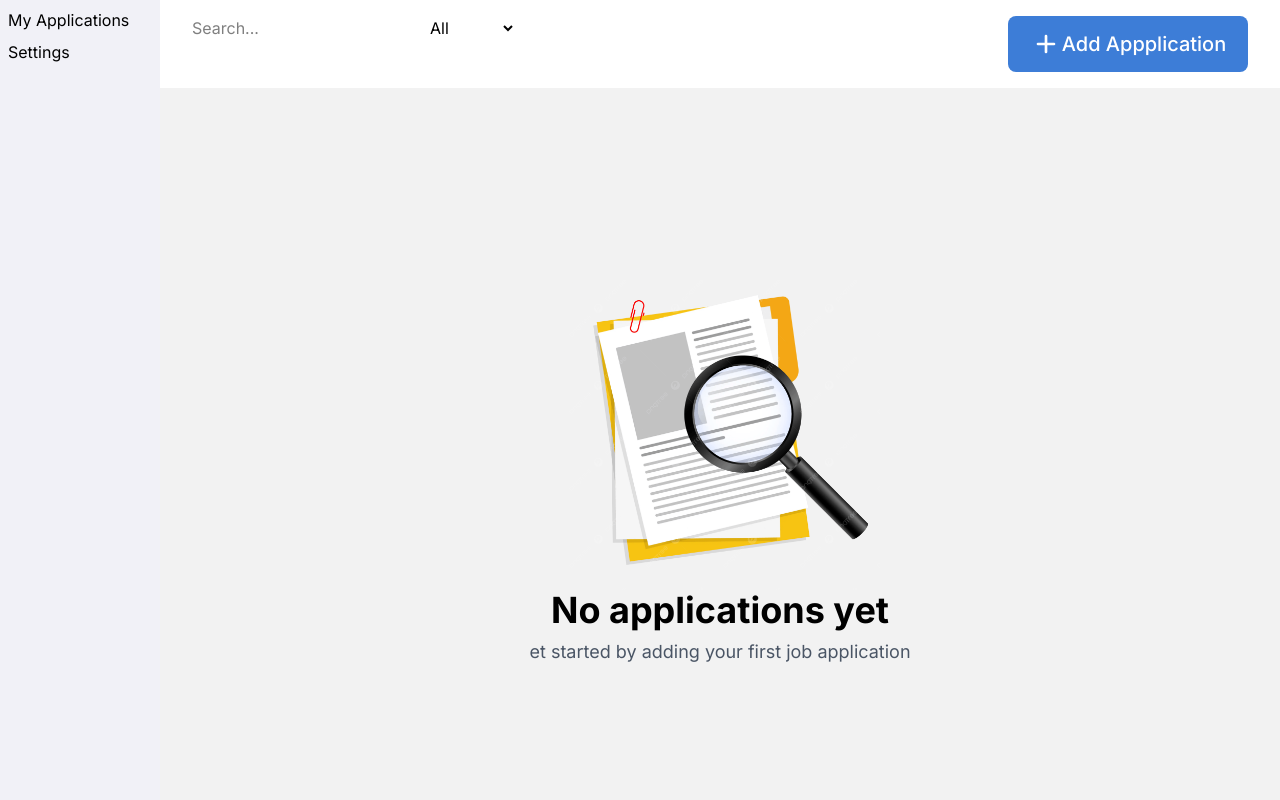
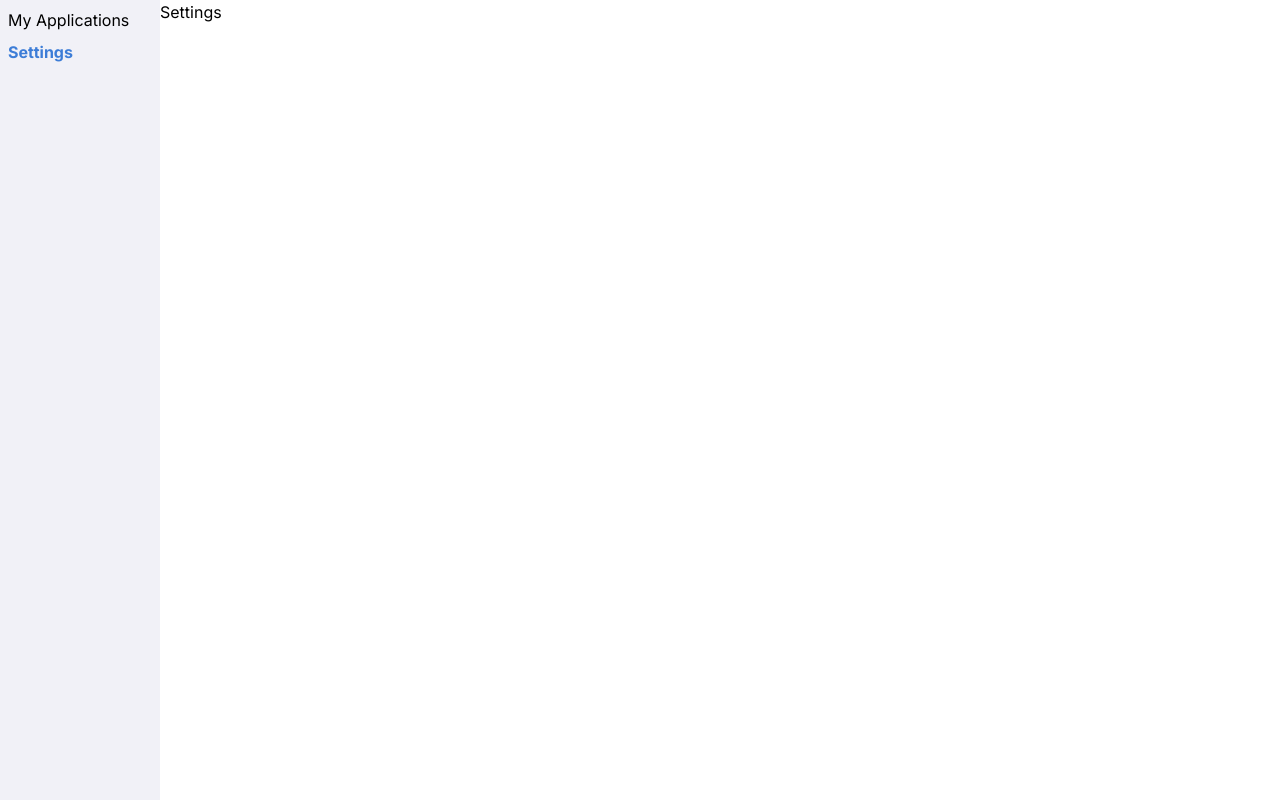
Before and after one commit to Dev-EthanR/Job-Tracker, a React (Vite) app: page /settings in a window 1280 px wide. Built offline with nearby package versions, Linux system fonts and the light colour scheme.

Commit message:
build layout multi page

```diff
--- a/package.json
+++ b/package.json
@@ -18,6 +18,7 @@
     "react": "^19.2.0",
     "react-dom": "^19.2.0",
     "react-hook-form": "^7.71.1",
+    "react-router-dom": "^7.12.0",
     "tailwindcss": "^4.1.18",
     "uuid": "^13.0.0",
     "zod": "^4.3.5"
--- a/src/App.tsx
+++ b/src/App.tsx
@@ -1,4 +1,3 @@
-import { DndContext, type DragEndEvent } from "@dnd-kit/core";
 import {
   createContext,
   useEffect,
@@ -6,12 +5,14 @@ import {
   type Dispatch,
   type SetStateAction,
 } from "react";
-import Columns from "./components/features/Columns";
-import Header from "./components/features/Header";
+import { BrowserRouter, Route, Routes } from "react-router-dom";
 import NavBar from "./components/features/NavBar";
-import NotFound from "./components/features/NotFound";
-import type ColumnDetails from "./Entities/ColumnDetails";
 import type Data from "./Entities/Data";
+import Applications from "./pages/Applications";
+import Layout from "./pages/Layout";
+import Settings from "./pages/Settings";
+import Page404 from "./pages/Page404";
+
 interface DataType {
   data: Data[];
   setData: Dispatch<SetStateAction<Data[]>>;
@@ -24,62 +25,23 @@ function App() {
     const storedData: string | null = localStorage.getItem("jobData");
     return storedData ? JSON.parse(storedData) : [];
   });
-  const [selectedValue, setSelectedValue] = useState<string>("all");
 
   useEffect(() => {
     localStorage.setItem("jobData", JSON.stringify(data));
   }, [data]);
 
-  const columns: ColumnDetails[] = [
-    { id: "applied", title: "Applied", color: "bg-applied" },
-    { id: "interview", title: "Interview", color: "bg-interview" },
-    { id: "offer", title: "Offer", color: "bg-offer" },
-    { id: "rejected", title: "Rejected", color: "bg-rejected" },
-  ];
-
-  function handleDragEnd(event: DragEndEvent) {
-    const { active, over } = event;
-
-    if (!over) return;
-
-    const cardId = active.id as string;
-    const columnTitle = over.id as string;
-
-    setData((prev) =>
-      prev.map((card) =>
-        card.id === cardId ? { ...card, label: columnTitle } : card,
-      ),
-    );
-  }
-
   return (
-    <DataCtx.Provider value={{ data, setData }}>
-      <div className="font-inter min-h-dvh w-full flex flex-col md:flex-row">
-        <NavBar title="My Applications " />
-        <main className="flex flex-col flex-1 ">
-          <Header value={selectedValue} setValue={setSelectedValue} />
-          <section className="flex-1 bg-primary pt-12 flex justify-center md:block">
-            {data.length <= 0 ? (
-              <NotFound
-                heading="No applications yet"
-                subtext="et started by adding your first job application"
-                type="main"
-              />
-            ) : (
-              <DndContext onDragEnd={handleDragEnd}>
-                <div className="grid grid-cols-1 md:grid-cols-2 lg:grid-cols-4 gap-x-4 px-4 gap-y-4 pb-25 md:pb-0 ">
-                  {columns.map((column) =>
-                    selectedValue === column.id || selectedValue === "all" ? (
-                      <Columns key={column.id} column={column} data={data} />
-                    ) : null,
-                  )}
-                </div>
-              </DndContext>
-            )}
-          </section>
-        </main>
-      </div>
-    </DataCtx.Provider>
+    <BrowserRouter>
+      <DataCtx.Provider value={{ data, setData }}>
+        <Routes>
+          <Route path="/" element={<Layout />}>
+            <Route index element={<Applications />} />
+            <Route path="settings" element={<Settings />} />
+            <Route path="*" element={<Page404 />} />
+          </Route>
+        </Routes>
+      </DataCtx.Provider>
+    </BrowserRouter>
   );
 }
 
--- a/src/components/features/NavBar.tsx
+++ b/src/components/features/NavBar.tsx
@@ -1,3 +1,4 @@
+import { NavLink } from "react-router-dom";
 import menuClose from "../../assets/icons/menu-close.svg";
 import menuOpen from "../../assets/icons/menu-open.svg";
 import { useState, type JSX } from "react";
@@ -12,8 +13,12 @@ const NavBar = ({ title }: Props) => {
   const navigations = (): JSX.Element => {
     return (
       <nav className={`flex gap-2 flex-col`}>
-        <a href="#">My Applications</a>
-        <a href="#">Settings</a>
+        <NavLink to="." end>
+          My Applications
+        </NavLink>
+        <NavLink to="settings" end>
+          Settings
+        </NavLink>
       </nav>
     );
   };
--- /dev/null
+++ b/src/components/settings/Header.tsx
@@ -0,0 +1,11 @@
+import React from "react";
+
+const Header = () => {
+  return (
+    <div>
+      <h1 className="text-4xl">Settings</h1>
+    </div>
+  );
+};
+
+export default Header;
--- a/src/index.css
+++ b/src/index.css
@@ -26,3 +26,10 @@
     --color-subtext: #b4b7bd;
   }
 }
+
+@layer components {
+  .active {
+    color: #3d7dd7;
+    font-weight: 700;
+  }
+}
--- /dev/null
+++ b/src/pages/Applications.tsx
@@ -0,0 +1,60 @@
+import { DndContext, type DragEndEvent } from "@dnd-kit/core";
+import { useState } from "react";
+import Columns from "../components/features/Columns";
+import Header from "../components/features/Header";
+import NotFound from "../components/features/NotFound";
+import type ColumnDetails from "../Entities/ColumnDetails";
+import useData from "../hooks/useData";
+
+const Applications = () => {
+  const [selectedValue, setSelectedValue] = useState<string>("all");
+  const { data, setData } = useData();
+
+  const columns: ColumnDetails[] = [
+    { id: "applied", title: "Applied", color: "bg-applied" },
+    { id: "interview", title: "Interview", color: "bg-interview" },
+    { id: "offer", title: "Offer", color: "bg-offer" },
+    { id: "rejected", title: "Rejected", color: "bg-rejected" },
+  ];
+
+  function handleDragEnd(event: DragEndEvent) {
+    const { active, over } = event;
+
+    if (!over) return;
+
+    const cardId = active.id as string;
+    const columnTitle = over.id as string;
+
+    setData((prev) =>
+      prev.map((card) =>
+        card.id === cardId ? { ...card, label: columnTitle } : card,
+      ),
+    );
+  }
+  return (
+    <main className="flex flex-col flex-1 ">
+      <Header value={selectedValue} setValue={setSelectedValue} />
+      <section className="flex-1 bg-primary pt-12 flex justify-center md:block">
+        {data.length <= 0 ? (
+          <NotFound
+            heading="No applications yet"
+            subtext="et started by adding your first job application"
+            type="main"
+          />
+        ) : (
+          <DndContext onDragEnd={handleDragEnd}>
+            <div className="grid grid-cols-1 md:grid-cols-2 lg:grid-cols-4 gap-x-4 px-4 gap-y-4 pb-25 md:pb-0 ">
+              {columns.map((column) =>
+                selectedValue === column.id || selectedValue === "all" ? (
+                  <Columns key={column.id} column={column} data={data} />
+                ) : null,
+              )}
+            </div>
+          </DndContext>
+        )}
+      </section>
+    </main>
+  );
+};
+
+export default Applications;
--- /dev/null
+++ b/src/pages/Layout.tsx
@@ -0,0 +1,13 @@
+import { Outlet } from "react-router-dom";
+import NavBar from "../components/features/NavBar";
+
+const Layout = () => {
+  return (
+    <div className="font-inter min-h-dvh w-full flex flex-col md:flex-row">
+      <NavBar title="My Applications " />
+      <Outlet />
+    </div>
+  );
+};
+
+export default Layout;
--- /dev/null
+++ b/src/pages/Page404.tsx
@@ -0,0 +1,7 @@
+import React from "react";
+
+const Page404 = () => {
+  return <div>404 not found</div>;
+};
+
+export default Page404;
--- /dev/null
+++ b/src/pages/Settings.tsx
@@ -0,0 +1,7 @@
+import React from "react";
+
+const Settings = () => {
+  return <div>Settings</div>;
+};
+
+export default Settings;
```
Also changed, not shown: 1 other file (tests, documents, lock files or other folders).
